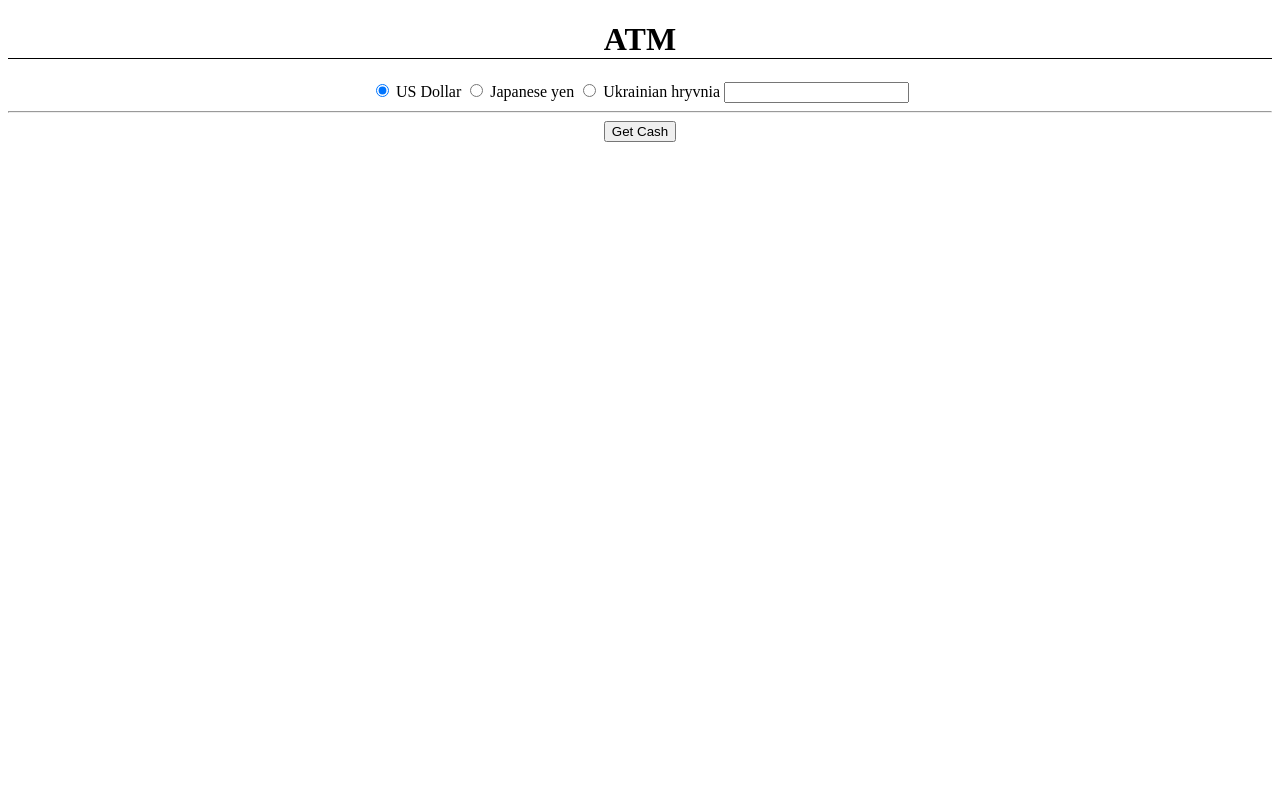
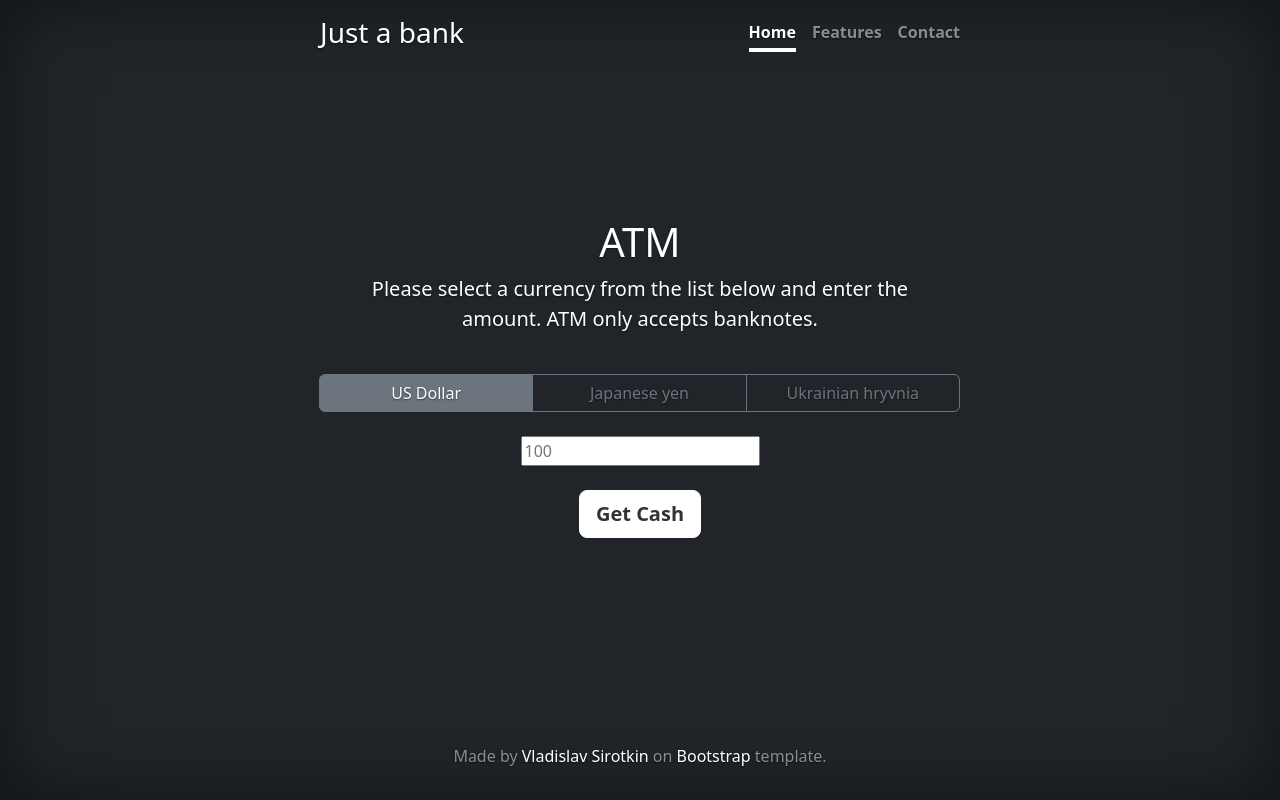
Before and after one commit to VladislavSrtkn/ATM_simulator, a plain HTML site: page index.html in a window 1280 px wide. Drawn offline with nearby package versions, Linux system fonts and the light colour scheme.

Commit message:
Added Bootstrap styles.

```diff
--- a/ATM simulator.js
+++ b/ATM simulator.js
@@ -36,15 +36,23 @@ const yenJapan = [
 let userAmount = document.querySelector('#userAmount');
 let cashResult = document.querySelector('#result');
 let currency;
+let currencyLabel;
+
+let cashWithdraw = document.getElementById('cashWithdraw');
 
 function bank(currency, amount) {
   if (USD.checked) {
     currency = dollarUSA;
+    currencyLabel = '$';
   } else if (JPY.checked) {
     currency = yenJapan;
+    currencyLabel = '¥';
   } else if (UAH.checked) {
     currency = hryvniaUkraine;
+    currencyLabel = '₴';
   }
+
+  cashWithdraw.innerHTML = '';
 
   let result = [];
   for (const note of currency) {
@@ -60,8 +68,21 @@ function bank(currency, amount) {
     }
   }
   if (amount != 0) {
+    let errorMessage = document.createElement('h3');
+    errorMessage.innerHTML = 'Error';
+    cashWithdraw.append(errorMessage);
     throw new Error('error message');
   }
-  cashResult.innerHTML = JSON.stringify(result);
+
+  for (const finNotes of result) {
+    let container = document.createElement('h6');
+    container.innerHTML =
+      currencyLabel +
+      JSON.stringify(finNotes.value) +
+      '  x  ' +
+      JSON.stringify(finNotes.count);
+    cashWithdraw.append(container);
+  }
+
   return result;
 }
--- a/index.html
+++ b/index.html
@@ -1,35 +1,115 @@
 <!DOCTYPE html>
-<html lang="en">
+<html lang="en" class="h-100">
   <head>
     <meta charset="UTF-8" />
     <meta http-equiv="X-UA-Compatible" content="IE=edge" />
     <meta name="viewport" content="width=device-width, initial-scale=1.0" />
     <title>ATM Simulator</title>
+    <link
+      href="https://cdn.jsdelivr.net/npm/bootstrap@5.2.0/dist/css/bootstrap.min.css"
+      rel="stylesheet"
+      integrity="sha384-gH2yIJqKdNHPEq0n4Mqa/HGKIhSkIHeL5AyhkYV8i59U5AR6csBvApHHNl/vI1Bx"
+      crossorigin="anonymous"
+    />
     <link rel="stylesheet" href="style.css" />
   </head>
-  <body>
-    <h1 class="title">ATM</h1>
-    <div class="currency-selection">
+  <body class="d-flex h-100 text-center text-bg-dark">
+    <div class="cover-container d-flex w-100 h-100 p-3 mx-auto flex-column">
+      <header class="mb-auto">
+        <div>
+          <h3 class="float-md-start mb-0">Just a bank</h3>
+          <nav class="nav nav-masthead justify-content-center float-md-end">
+            <a
+              class="nav-link fw-bold py-1 px-0 active"
+              aria-current="page"
+              href="#"
+            >
+              Home
+            </a>
+            <a class="nav-link fw-bold py-1 px-0" href="#">Features</a>
+            <a class="nav-link fw-bold py-1 px-0" href="#">Contact</a>
+          </nav>
+        </div>
+      </header>
+
+      <main class="px-3">
+        <h1>ATM</h1>
+        <p class="lead">
+          Please select a currency from the list below and enter the amount. ATM
+          only accepts banknotes.
+        </p>
+      </main>
+      <div
+        class="btn-group my-4"
+        role="group"
+        aria-label="Basic radio toggle button group"
+      >
         <input
           type="radio"
+          class="btn-check"
           name="currency-selection"
           id="USD"
-        value="USD"
+          autocomplete="off"
           checked
         />
-      <label for="USD">US Dollar</label>
-      <input type="radio" name="currency-selection" id="JPY" value="JPY" />
-      <label for="THB">Japanese yen</label>
-      <input type="radio" name="currency-selection" id="UAH" value="UAH" />
-      <label for="THB">Ukrainian hryvnia</label>
+        <label class="btn btn-outline-secondary" for="USD">US Dollar</label>
 
-      <input type="number" id="userAmount" />
-      <hr />
+        <input
+          type="radio"
+          class="btn-check"
+          name="currency-selection"
+          id="JPY"
+          autocomplete="off"
+        />
+        <label class="btn btn-outline-secondary" for="JPY">Japanese yen</label>
 
-      <button type="submit" onclick="bank(currency,userAmount.value)">
+        <input
+          type="radio"
+          class="btn-check"
+          name="currency-selection"
+          id="UAH"
+          autocomplete="off"
+        />
+        <label class="btn btn-outline-secondary" for="UAH">
+          Ukrainian hryvnia
+        </label>
+      </div>
+
+      <div class="currency-selection">
+        <input type="number" placeholder="100" id="userAmount" />
+
+        <p class="py-4">
+          <button
+            type="submit"
+            class="btn btn-lg btn-secondary fw-bold border-white bg-white"
+            onclick="bank(currency,userAmount.value)"
+          >
             Get Cash
           </button>
-      <h2 id="result"></h2>
+        </p>
+      </div>
+
+      <div id="cashWithdraw"></div>
+
+      <footer class="mt-auto text-white-50">
+        <p>
+          Made by
+          <a
+            href="https://github.com/VladislavSrtkn"
+            class="text-white text-decoration-none"
+          >
+            Vladislav Sirotkin
+          </a>
+          on
+          <a
+            href="https://getbootstrap.com/"
+            class="text-white text-decoration-none"
+          >
+            Bootstrap
+          </a>
+          template.
+        </p>
+      </footer>
     </div>
 
     <script src="./ATM simulator.js"></script>
--- a/style.css
+++ b/style.css
@@ -1,8 +1,105 @@
-.title {
-  text-align: center;
-  border-bottom: 1px solid black;
+.bd-placeholder-img {
+  font-size: 1.125rem;
+  text-anchor: middle;
+  -webkit-user-select: none;
+  -moz-user-select: none;
+  user-select: none;
 }
 
-.currency-selection {
+@media (min-width: 768px) {
+  .bd-placeholder-img-lg {
+    font-size: 3.5rem;
+  }
+}
+
+.b-example-divider {
+  height: 3rem;
+  background-color: rgba(0, 0, 0, 0.1);
+  border: solid rgba(0, 0, 0, 0.15);
+  border-width: 1px 0;
+  box-shadow: inset 0 0.5em 1.5em rgba(0, 0, 0, 0.1),
+    inset 0 0.125em 0.5em rgba(0, 0, 0, 0.15);
+}
+
+.b-example-vr {
+  flex-shrink: 0;
+  width: 1.5rem;
+  height: 100vh;
+}
+
+.bi {
+  vertical-align: -0.125em;
+  fill: currentColor;
+}
+
+.nav-scroller {
+  position: relative;
+  z-index: 2;
+  height: 2.75rem;
+  overflow-y: hidden;
+}
+
+.nav-scroller .nav {
+  display: flex;
+  flex-wrap: nowrap;
+  padding-bottom: 1rem;
+  margin-top: -1px;
+  overflow-x: auto;
   text-align: center;
+  white-space: nowrap;
+  -webkit-overflow-scrolling: touch;
 }
+
+/* ______________ */
+
+/*
+ * Globals
+ */
+
+/* Custom default button */
+.btn-secondary,
+.btn-secondary:hover,
+.btn-secondary:focus {
+  color: #333;
+  text-shadow: none; /* Prevent inheritance from `body` */
+}
+
+/*
+ * Base structure
+ */
+
+body {
+  text-shadow: 0 0.05rem 0.1rem rgba(0, 0, 0, 0.5);
+  box-shadow: inset 0 0 5rem rgba(0, 0, 0, 0.5);
+}
+
+.cover-container {
+  max-width: 42em;
+}
+
+/*
+ * Header
+ */
+
+.nav-masthead .nav-link {
+  color: rgba(255, 255, 255, 0.5);
+  border-bottom: 0.25rem solid transparent;
+}
+
+.nav-masthead .nav-link:hover,
+.nav-masthead .nav-link:focus {
+  border-bottom-color: rgba(255, 255, 255, 0.25);
+}
+
+.nav-masthead .nav-link + .nav-link {
+  margin-left: 1rem;
+}
+
+.nav-masthead .active {
+  color: #fff;
+  border-bottom-color: #fff;
+}
+
+.btn-outline-secondary {
+  width: 33.33%;
+}
```
Lines whose indentation alone changed are shown as unchanged.
